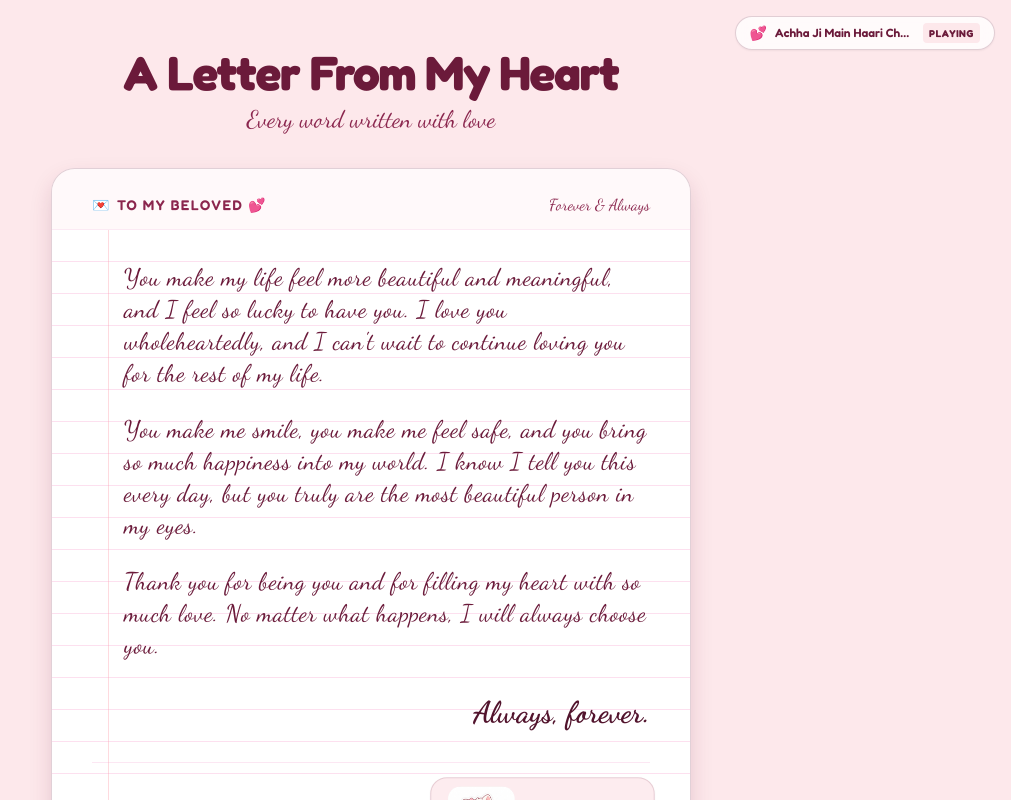
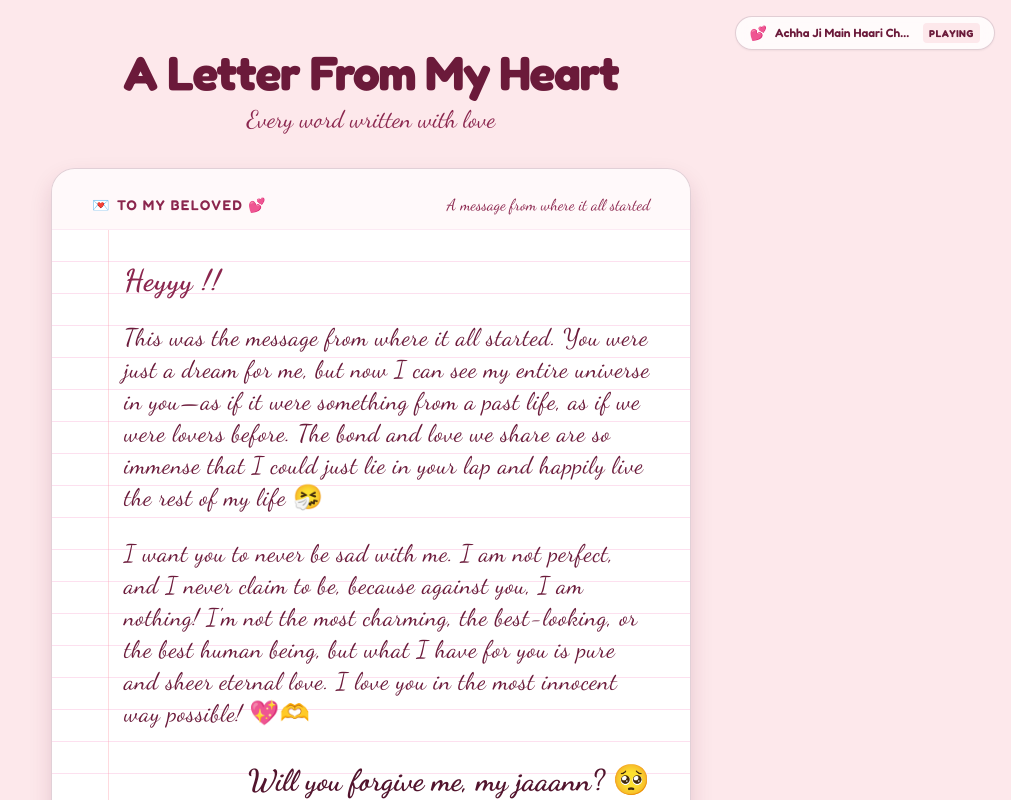
Before and after one commit to 10Unknownboy/Love-web, a Next.js app: page /surprise/3 in a window 1280 px wide. Shown: the top 800 px of the page, without its empty margins (269-1280 px from the left). Built offline with nearby package versions, Linux system fonts and the light colour scheme.

Commit message:
feat: update default letter content and closing message in LetterCard component

```diff
--- a/components/LetterCard.tsx
+++ b/components/LetterCard.tsx
@@ -16,16 +16,16 @@ export interface LetterCardProps {
 }
 
 export const DEFAULT_LETTER_PARAGRAPHS = [
-  "You make my life feel more beautiful and meaningful, and I feel so lucky to have you. I love you wholeheartedly, and I can't wait to continue loving you for the rest of my life.",
-  "You make me smile, you make me feel safe, and you bring so much happiness into my world. I know I tell you this every day, but you truly are the most beautiful person in my eyes.",
-  "Thank you for being you and for filling my heart with so much love. No matter what happens, I will always choose you.",
+  'Heyyy !!',
+  'This was the message from where it all started. You were just a dream for me, but now I can see my entire universe in you—as if it were something from a past life, as if we were lovers before. The bond and love we share are so immense that I could just lie in your lap and happily live the rest of my life 🤧',
+  "I want you to never be sad with me. I am not perfect, and I never claim to be, because against you, I am nothing! I'm not the most charming, the best-looking, or the best human being, but what I have for you is pure and sheer eternal love. I love you in the most innocent way possible! 💖🫶",
 ];
 
-export const DEFAULT_LETTER_CLOSING = 'Always, forever.';
+export const DEFAULT_LETTER_CLOSING = 'Will you forgive me, my jaaann? 🥺';
 
 export function LetterCard({
   recipient = 'To My Beloved 💕',
-  subHeader = 'Forever & Always',
+  subHeader = 'A message from where it all started',
   paragraphs = DEFAULT_LETTER_PARAGRAPHS,
   closing = DEFAULT_LETTER_CLOSING,
   signature,
@@ -70,7 +70,11 @@ export function LetterCard({
             <p
               key={idx}
               data-testid={`letter-paragraph-${idx}`}
-              className="font-cursive text-xl sm:text-2xl text-[#6B1A3A] leading-[32px] tracking-wide select-text"
+              className={`font-cursive ${
+                idx === 0
+                  ? 'font-bold text-2xl sm:text-3xl text-[#8B264E]'
+                  : 'text-xl sm:text-2xl text-[#6B1A3A]'
+              } leading-[32px] tracking-wide select-text`}
             >
               {paragraph}
             </p>
```
Also changed, not shown: 2 other files (tests, documents, lock files or other folders).
